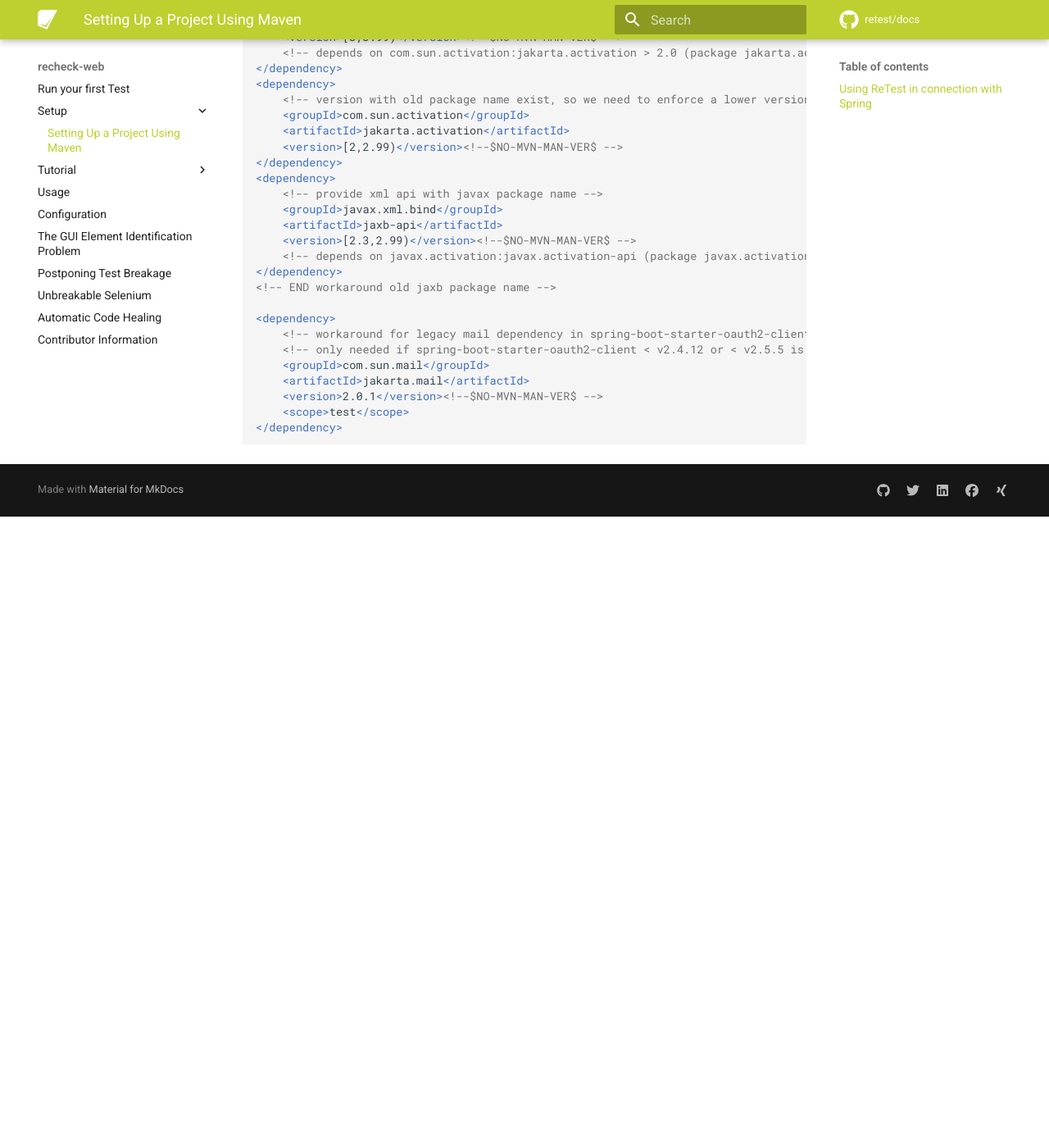
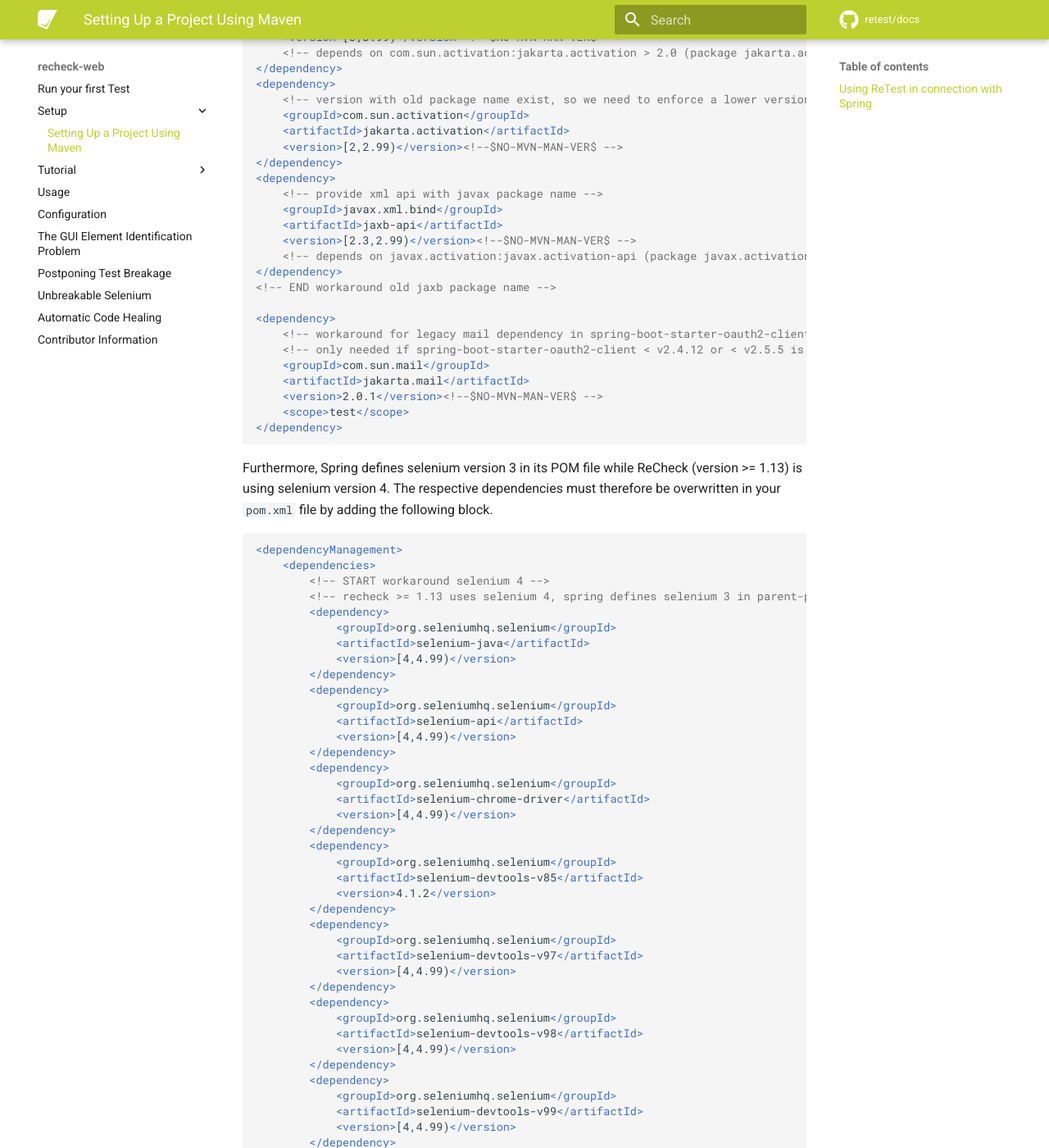
Before and after one commit to retest/docs, an MkDocs documentation site: the page built from docs/recheck-web/setup/maven.md, in a window 1280 px wide and 1400 px high, scrolled down 1611 px. Shown: the whole window at 82% size. Built offline with MkDocs 1.6.1 and Material for MkDocs 9.7.7, drawn with Linux system fonts in a browser that asks for light colours; comment, search, counter and statistics services are not loaded; before the commit the page ends 2241 px from its top, so only the background shows below that; some of the changed text lies outside the part shown.

Commit message:
Add workaround for selenium version 4

````diff
--- a/docs/recheck-web/setup/maven.md
+++ b/docs/recheck-web/setup/maven.md
@@ -90,3 +90,86 @@ Spring is still using `javax.xml.bind`. To avoid any errors, it is necessary to
 	<scope>test</scope>
 </dependency>
 ```
+
+Furthermore, Spring defines selenium version 3 in its POM file while ReCheck (version >= 1.13) is using selenium version 4.
+The respective dependencies must therefore be overwritten in your `pom.xml` file by adding the following block.
+
+```xml
+<dependencyManagement>
+	<dependencies>
+		<!-- START workaround selenium 4 -->
+		<!-- recheck >= 1.13 uses selenium 4, spring defines selenium 3 in parent-pom, so we need to overwrite it. -->
+		<dependency>
+			<groupId>org.seleniumhq.selenium</groupId>
+			<artifactId>selenium-java</artifactId>
+			<version>[4,4.99)</version>
+		</dependency>
+		<dependency>
+			<groupId>org.seleniumhq.selenium</groupId>
+			<artifactId>selenium-api</artifactId>
+			<version>[4,4.99)</version>
+		</dependency>
+		<dependency>
+			<groupId>org.seleniumhq.selenium</groupId>
+			<artifactId>selenium-chrome-driver</artifactId>
+			<version>[4,4.99)</version>
+		</dependency>
+		<dependency>
+			<groupId>org.seleniumhq.selenium</groupId>
+			<artifactId>selenium-devtools-v85</artifactId>
+			<version>4.1.2</version>
+		</dependency>
+		<dependency>
+			<groupId>org.seleniumhq.selenium</groupId>
+			<artifactId>selenium-devtools-v97</artifactId>
+			<version>[4,4.99)</version>
+		</dependency>
+		<dependency>
+			<groupId>org.seleniumhq.selenium</groupId>
+			<artifactId>selenium-devtools-v98</artifactId>
+			<version>[4,4.99)</version>
+		</dependency>
+		<dependency>
+			<groupId>org.seleniumhq.selenium</groupId>
+			<artifactId>selenium-devtools-v99</artifactId>
+			<version>[4,4.99)</version>
+		</dependency>
+		<dependency>
+			<groupId>org.seleniumhq.selenium</groupId>
+			<artifactId>selenium-edge-driver</artifactId>
+			<version>[4,4.99)</version>
+		</dependency>
+		<dependency>
+			<groupId>org.seleniumhq.selenium</groupId>
+			<artifactId>selenium-firefox-driver</artifactId>
+			<version>[4,4.99)</version>
+		</dependency>
+		<dependency>
+			<groupId>org.seleniumhq.selenium</groupId>
+			<artifactId>selenium-ie-driver</artifactId>
+			<version>4.1.2</version>
+		</dependency>
+		<dependency>
+			<groupId>org.seleniumhq.selenium</groupId>
+			<artifactId>selenium-opera-driver</artifactId>
+			<version>[4,4.99)</version>
+		</dependency>
+		<dependency>
+			<groupId>org.seleniumhq.selenium</groupId>
+			<artifactId>selenium-remote-driver</artifactId>
+			<version>[4,4.99)</version>
+		</dependency>
+		<dependency>
+			<groupId>org.seleniumhq.selenium</groupId>
+			<artifactId>selenium-safari-driver</artifactId>
+			<version>[4,4.99)</version>
+		</dependency>
+		<dependency>
+			<groupId>org.seleniumhq.selenium</groupId>
+			<artifactId>selenium-support</artifactId>
+			<version>[4,4.99)</version>
+		</dependency>
+		<!-- END workaround selenium 4 -->
+	</dependencies>
+</dependencyManagement>
+```
````
